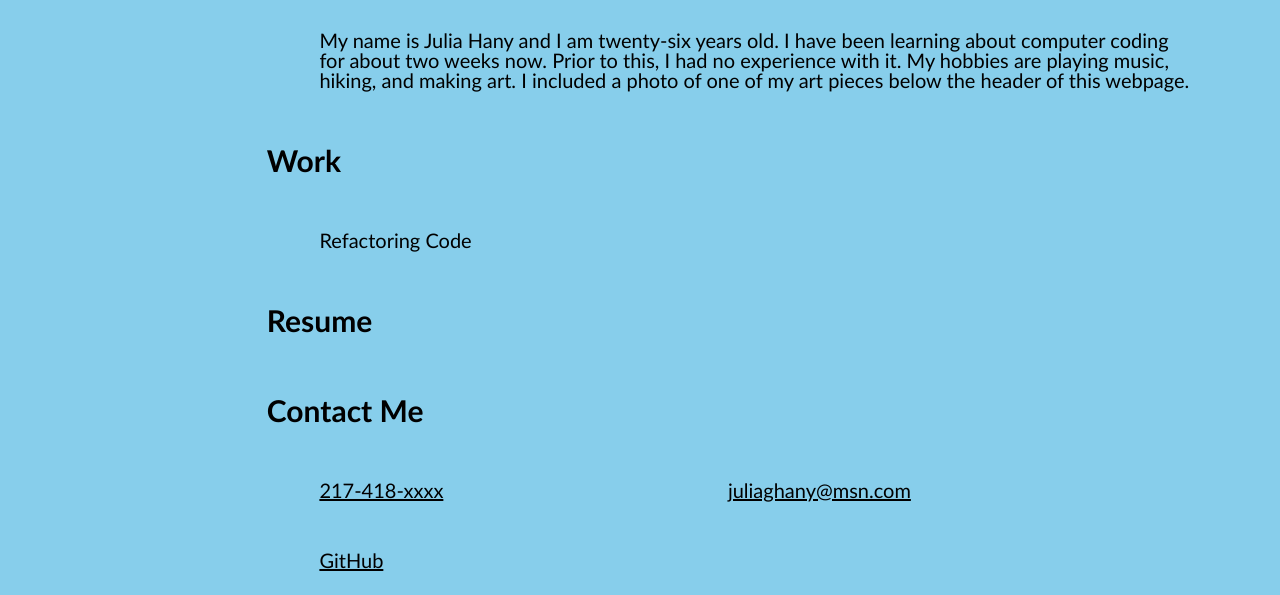
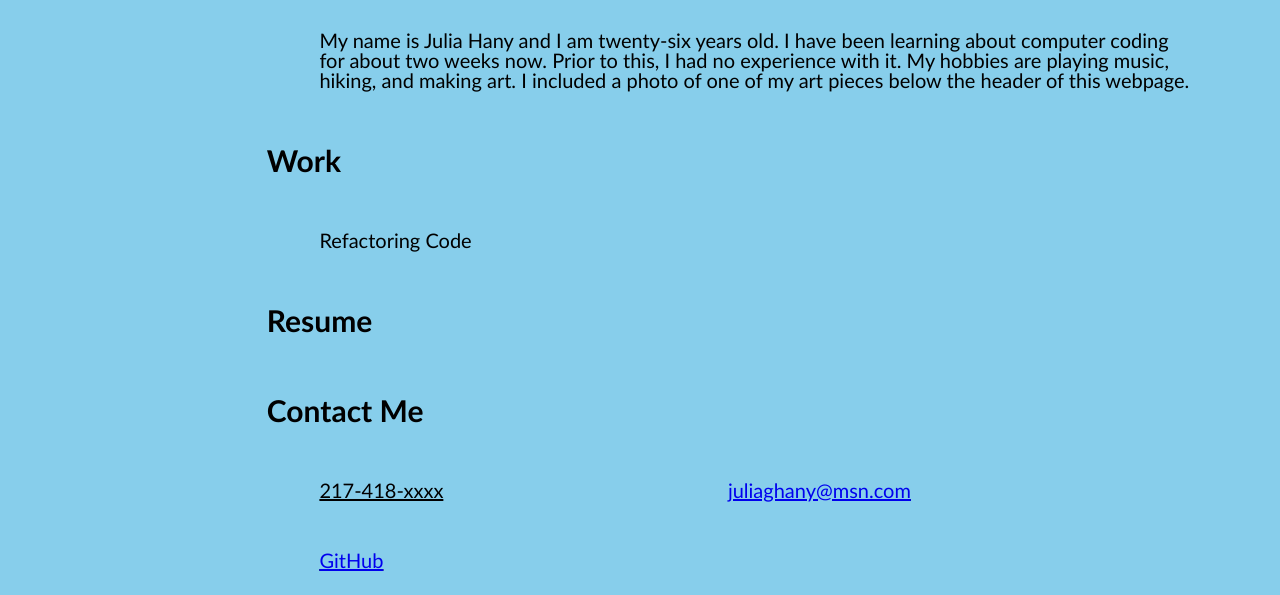
Before and after one commit to juliaghany/Julia-Hany-Portfolio, a plain HTML site: page index.html in a window 1280 px wide. Shown: the part 678-1273 px from the top of the page. Drawn offline with Linux system fonts and the light colour scheme.

Commit message:
added link to my email and github account in HTML

```diff
--- a/index.html
+++ b/index.html
@@ -51,8 +51,12 @@
         <section id="contact-me" class="contact-info">
             <h2>Contact Me</h2>
             <p>217-418-xxxx</p>
-            <p>juliaghany@msn.com</p>
-            <p>GitHub</p>
+            <p>
+                <a href="mailto:">juliaghany@msn.com</a>
+            </p>
+            <p>
+                <a href="https://github.com/juliaghany">GitHub</a>
+            </p>
         </section>
     </main>
 
```
